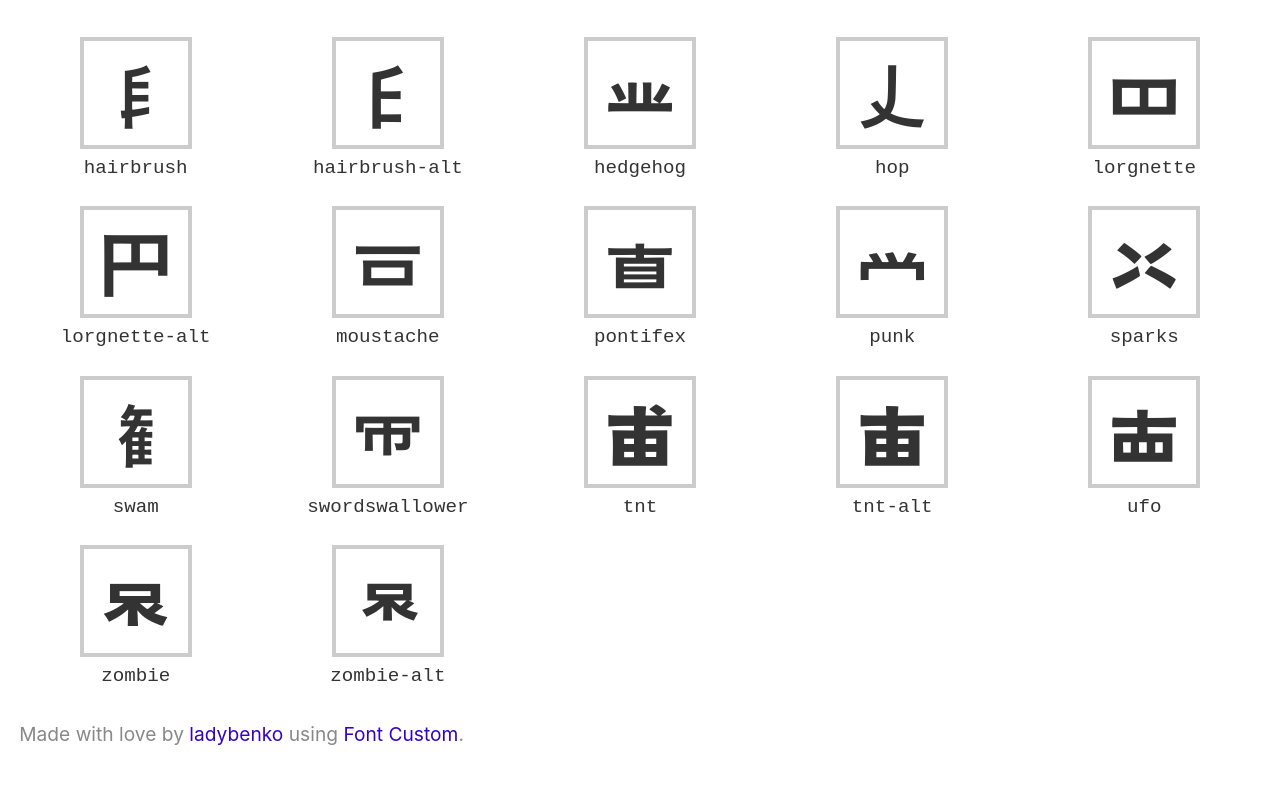
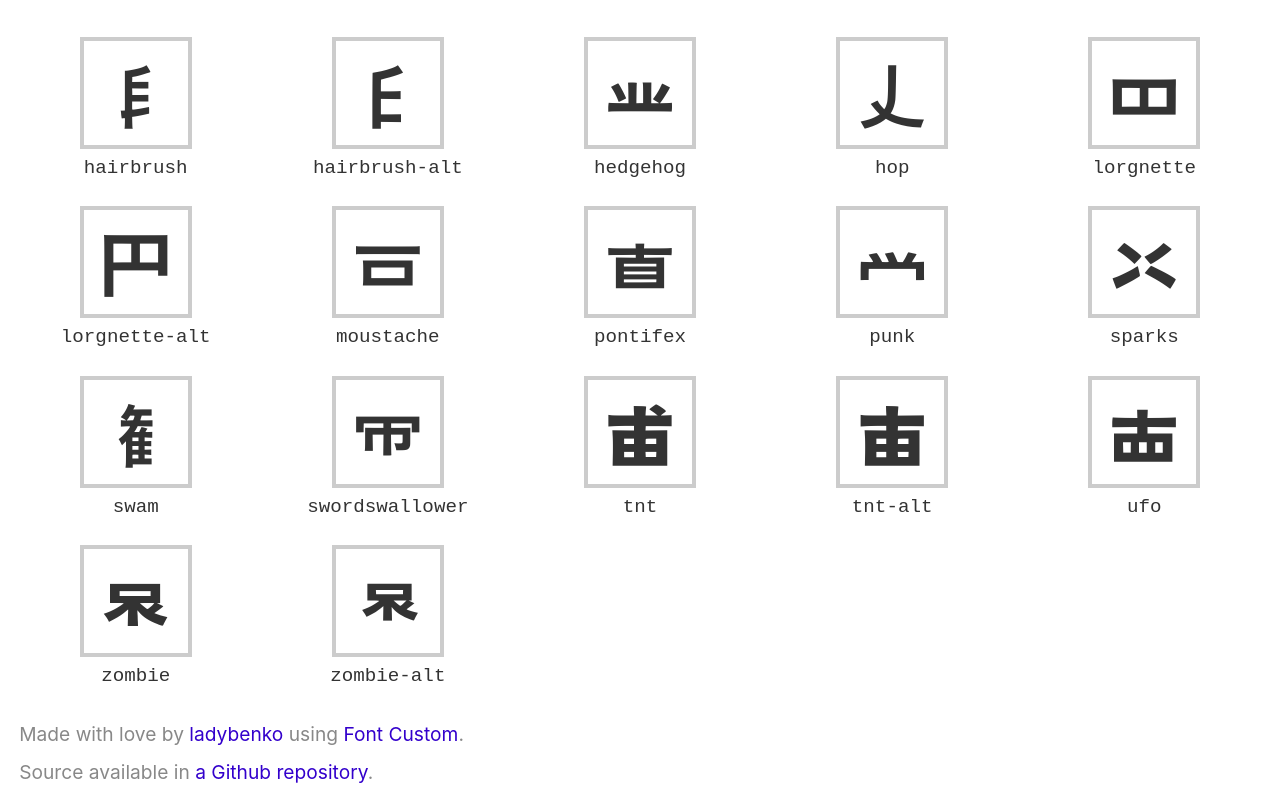
Before and after one commit to belen-albeza/kanji-radicals-font, a plain HTML site: page dist/index.html in a window 1280 px wide. Shown: the part 118-929 px from the top of the page. Before the commit the page ends 891 px from the top, so only its background shows below. Drawn offline with Linux system fonts and the light colour scheme.

Commit message:
update template

```diff
--- a/dist/preview.html
+++ b/dist/index.html
@@ -1,6 +1,7 @@
 <html>
 <head>
     <title>KRadFont preview</title>
+    <meta charset="utf-8">
 
     <style>
     @font-face {
@@ -190,7 +191,9 @@
     </ul>
 
     <footer>
-        <p>Made with love by <a href="https://belenalbeza.com">ladybenko</a> using <a href="http://fontcustom.com">Font Custom</a>.</p>
+        <p>Made with love by <a href="https://belenalbeza.com">ladybenko</a> using <a href="http://fontcustom.com">Font Custom</a>.<br>
+        Source available in <a href="https://github.com/belen-albeza/kanji-radicals-font/">a Github repository</a>.
+        </p>
     </footer>
 </body>
 </html>
```
Also changed, not shown: templates/index.html (renamed from templates/preview.html, +4 -1 lines), dist/KRadFont.svg, dist/KRadFont.ttf, dist/KRadFont.woff, 2 other files.
